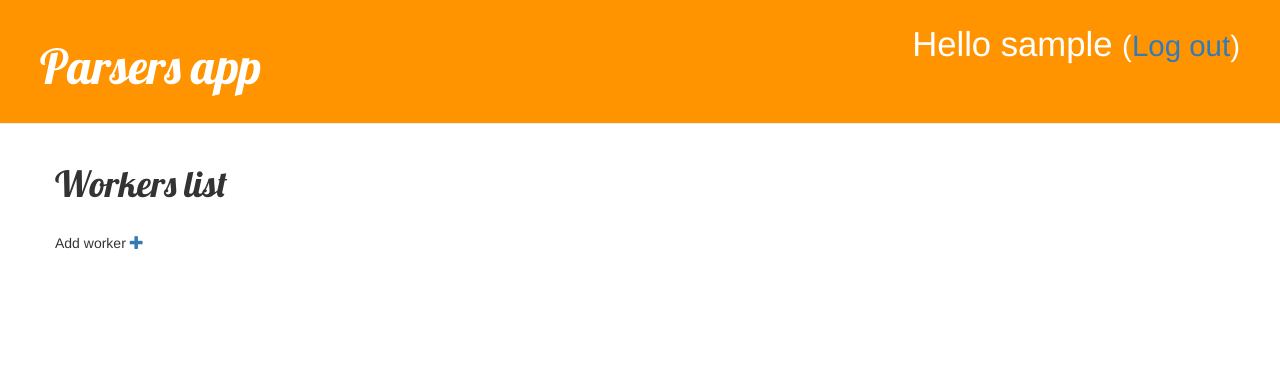
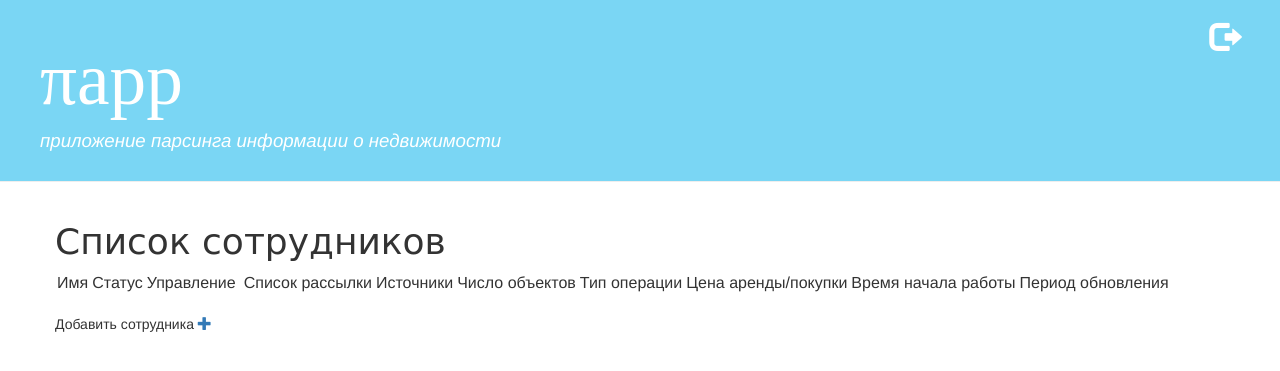
Before and after one commit to egorchelovek/parsers, a Django app: page / in a window 1280 px wide. Shown: the top 371 px of the page. Run offline with Django 3.2, Linux system fonts and the light colour scheme; the visitor is signed in with stand-in values (Sample User, id 1); data that the repository does not hold is empty; parts of the project's set-up code (start-up, migrations or seed data) failed here and were passed over; some libraries are stand-ins or nearby versions.

Commit message:
Design changes

```diff
--- a/app/static/css/app.css
+++ b/app/static/css/app.css
@@ -1,19 +1,25 @@
 
 h1 a {
     color: #FCA205;
-    font-family: 'Lobster';
+    font-family: 'Alice';
 }
 
 .page-header {
-    background-color: #ff9400;
+    background-color: #7AD6F4;
     margin-top: 0px;
     padding: 20px 20px 20px 40px;
 }
 
 .page-header h1, .page-header h1 a, .page-header h1 a:visited, .page-header h1 a:active {
     color: #ffffff;
-    font-size: 36pt;
+    font-size: 55pt;
     text-decoration: none;
+}
+
+.page-header h6{
+color: #ffffff;
+font-size: 14pt;
+text-decoration: none;
 }
 
 .content {
@@ -21,12 +27,17 @@ h1 a {
 }
 
 h1, h2, h3, h4 {
-    font-family: 'Lobster', cursive;
+    font-family: 'Alice', cursive;
 }
 
 .top-menu, .top-menu:hover, .top-menu:visited {
     color: #ffffff;
     float: right;
-    font-size: 26pt;
+    font-size: 23pt;
     margin-right: 20px;
 }
+
+table.simple td {
+  padding: 2px;
+  align-content: flex-start;
+}
--- a/app/templates/app/base.html
+++ b/app/templates/app/base.html
@@ -1,7 +1,7 @@
 {% load static %}
 <html>
     <head>
-        <title>Parsers app </title>
+        <title>&pi;app</title>
         <link rel="stylesheet" href="//maxcdn.bootstrapcdn.com/bootstrap/3.2.0/css/bootstrap.min.css">
         <link rel="stylesheet" href="//maxcdn.bootstrapcdn.com/bootstrap/3.2.0/css/bootstrap-theme.min.css">
         <link href='//fonts.googleapis.com/css?family=Lobster&subset=latin,latin-ext' rel='stylesheet' type='text/css'>
@@ -10,11 +10,12 @@
     <body>
         <div class="page-header">
           {% if user.is_authenticated %}
-            <p class="top-menu">Hello {{ user.username }} <small>(<a href="{% url 'logout' %}">Log out</a>)</small></p>
+            <!-- <p class="top-menu">Привет, {{ user.username }}! <small>(<a href="{% url 'logout' %}">Выйти</a>)</small></p> -->
+            <a href="{% url 'logout' %}" class="top-menu"><span class="glyphicon glyphicon-log-out"></span></a>
           {% else %}
             <a href="{% url 'login' %}" class="top-menu"><span class="glyphicon glyphicon-lock"></span></a>
           {% endif %}
-          <h1><a href="/">Parsers app</a></h1>
+          <h1><a href="/">&pi;app</a></h1> <h6><i>приложение парсинга информации о недвижимости</i></h6>
         </div>
         <div class="content container">
           {% block content %}
--- a/app/templates/app/worker_edit.html
+++ b/app/templates/app/worker_edit.html
@@ -1,12 +1,12 @@
 {% extends 'app/base.html' %}
 
 {% block content %}
-  <h1> Worker edit </h1>
+  <h1> Правка </h1>
   <form method="POST" class="post-form">{% csrf_token %}
     {{form.as_p}}
-    <button type="submit" class="save btn btn-default">Save</button>
+    <button type="submit" class="save btn btn-default">Сохранить</button>
     {% if form.instance.pk != None %}
-    <a class="btn btn-default" href="{% url 'worker_delete' pk=form.instance.pk %}">Delete</button>
+    <a class="btn btn-default" href="{% url 'worker_delete' pk=form.instance.pk %}"> Удалить </button>
     {% endif %}
   </form>
 {% endblock %}
--- a/app/templates/app/workers_list.html
+++ b/app/templates/app/workers_list.html
@@ -1,29 +1,46 @@
 {% extends 'app/base.html' %}
 
 {% block content %}
-<h1> Workers list </h1>
-<table>
+<h1> Список сотрудников </h1>
+<table class="simple">
+  <tbody>
+    <tr>
+      <td> Имя </td>
+      <td> Статус </td>
+      <td> Управление </td>
+      <td> </td>
+      <td> Список рассылки </td>
+      <td> Источники </td>
+      <td> Число объектов</td>
+      <td> Тип операции </td>
+      <td> Цена аренды/покупки </td>
+      <td> Время начала работы </td>
+      <td> Период обновления </td>
+      <td> </td>
+    </tr>
   {% for worker in workers %}
   <tr>
-    <td> {{worker.name}} </td
-    <td> {{worker.state_active}} </td>
-    <td> <a class="btn btn-default" href="{% url 'worker_activate' pk=worker.pk %}">Activate</button> </td>
-    <td> <a class="btn btn-default" href="{% url 'worker_stop' pk=worker.pk %}">Stop</button> </td>
+    <td> {{worker.name}} </td>
+    {% if worker.state == True %}
+    <td> Активен </td>
+    {% else %}
+    <td> Остановлен </td>
+    {% endif %}
+    <td> <a class="btn btn-default" href="{% url 'worker_activate' pk=worker.pk %}">Активизировать</button> </td>
+    <td> <a class="btn btn-default" href="{% url 'worker_stop' pk=worker.pk %}">Остановить</button> </td>
     <td> {{worker.mailing_list}} </td>
     <td> {{worker.source_sites}} </td>
     <td> {{worker.objects_amount}} </td>
     <td> {{worker.objects_types}} </td>
-    <td> {{worker.min_price_rent}} </td>
-    <td> {{worker.max_price_rent}} </td>
-    <td> {{worker.min_price_sell}} </td>
-    <td> {{worker.max_price_sell}} </td>
+    <td> {{worker.min_price_rent}}-{{worker.max_price_rent}}&#x20bd;/<br>{{worker.min_price_sell}}-{{worker.max_price_sell}}&#x20bd; </td>
     <td> {{worker.starting_time}} </td>
-    <td> {{worker.updating_period}} </td>
+    <td> {{worker.updating_period}} сек </td>
     <td> <a class="btn btn-default" href="{% url 'worker_edit' pk=worker.pk %}"><span class="glyphicon glyphicon-pencil"></span></a> </td>
   </tr>
   {% endfor %}
+  </tbody>
 </table>
 <br>
 <!-- <button type="button"> Create worker </button> -->
-Add worker <a href="{% url 'worker_edit' %}"> <span class="glyphicon glyphicon-plus"></span>
+Добавить сотрудника <a href="{% url 'worker_edit' %}"> <span class="glyphicon glyphicon-plus"></span>
 {% endblock %}
--- a/app/templates/registration/login.html
+++ b/app/templates/registration/login.html
@@ -2,7 +2,7 @@
 
 {% block content %}
   {% if form.errors %}
-    <p>Wrong username or password!</p>
+    <p>Неправильный пароль или имя пользователя!</p>
   {% endif %}
 
   <form method="post" action={% url 'login' %}>
@@ -18,7 +18,7 @@
       </tr>
     </table>
 
-    <input type="submit" value="login" />
+    <input type="submit" class="btn btn-default" value="Войти" />
     <input type="hidden" name="next" value="{{ next }}" />
   </form>
 {% endblock %}
```
